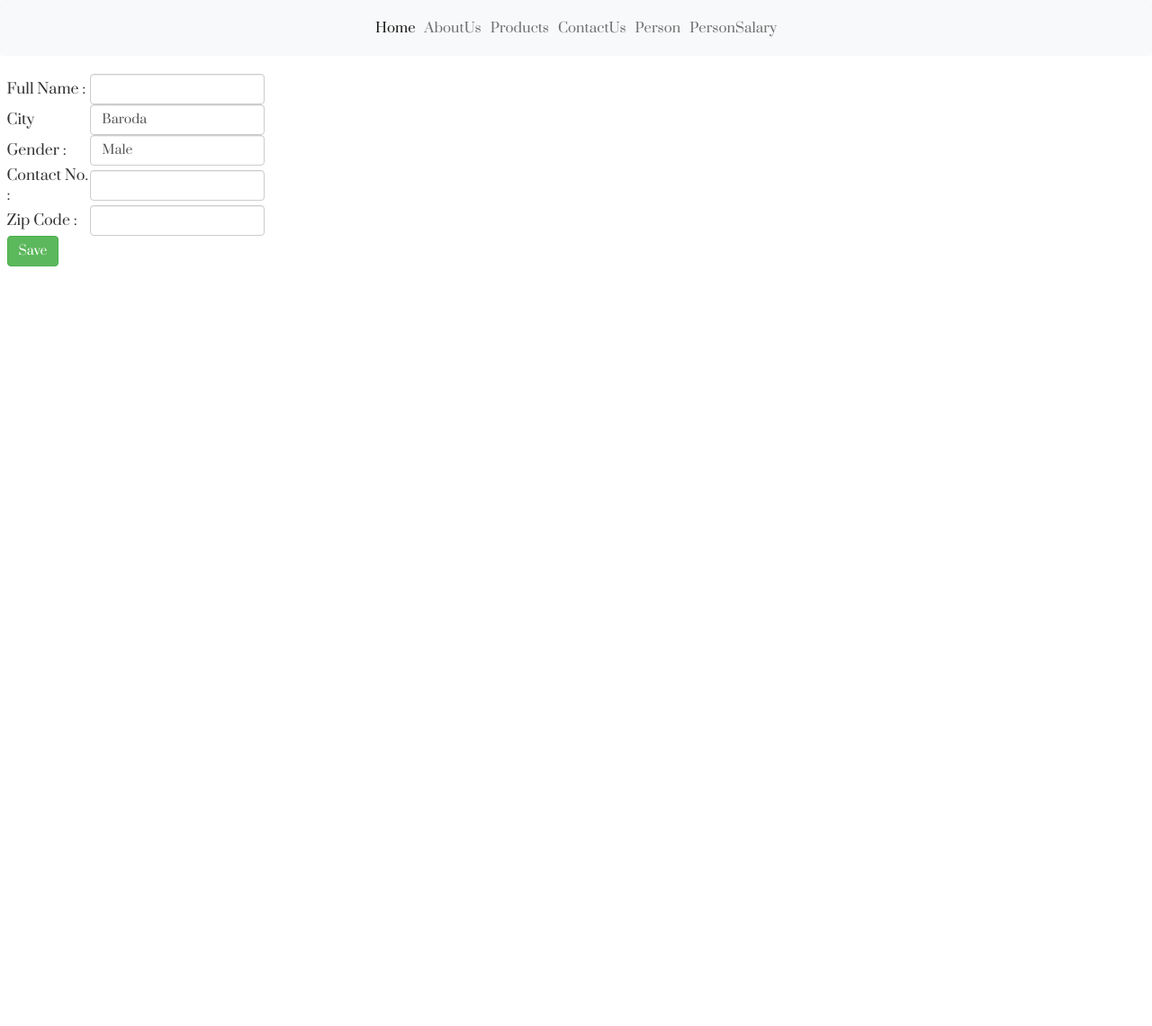
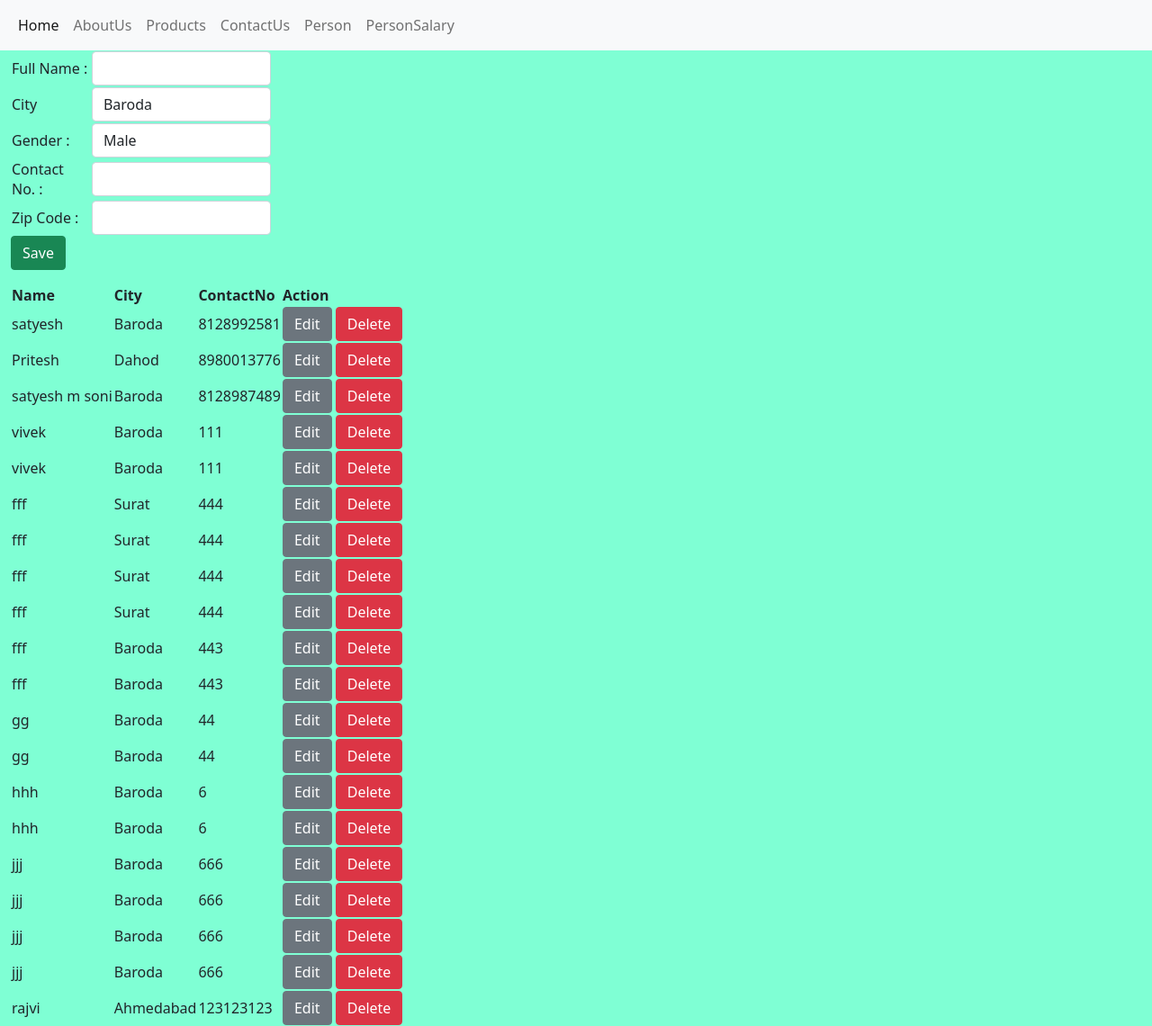
Before and after one commit to soni743/djangoexamples, a Django app: page /person/ in a window 1280 px wide. Shown: the whole page at 90% size. Before the commit the page ends 296 px from the top, so only its background shows below. Run offline with Django 3.2, Linux system fonts and the light colour scheme; data comes from the database, SQL or seed files in the repository; both versions use the stored data as it was after the commit; some libraries are stand-ins or nearby versions.

Commit message:
View Data After Insertion is Saved

```diff
--- a/myapp/forms.py
+++ b/myapp/forms.py
@@ -1,3 +1,4 @@
+from django import forms
 from django.forms import ModelForm
 from .models import *
 
@@ -6,7 +7,13 @@
         model = Person
         fields = '__all__'
 
+
+
 class PersonSalaryForm(ModelForm):
     class Meta:
         model = PersonSalary
         fields='__all__'
+        widgets={
+            'userperson': forms.Select(attrs={'class':'form-control common inp_s1'}),
+            'salary':forms.NumberInput(attrs={'class':'form-control common inp_s2', 'placeholder':'user'}),
+        }
--- a/myapp/models.py
+++ b/myapp/models.py
@@ -13,6 +13,7 @@
     gender = models.CharField(max_length=10, choices=GENDER, default='Male',verbose_name="Gender :")
 
     CITY = (
+        ('','Select'),
         ('Baroda','Baroda'),
         ('Surat','Surat'),
         ('Ahmedabad','Ahmedabad')
@@ -25,7 +26,7 @@
         return  f"{self.name}"
 
 class PersonSalary(models.Model):
-    userperson = models.ForeignKey(Person, on_delete=models.CASCADE,verbose_name="Person Name :")
+    userperson = models.ForeignKey(Person, on_delete=models.CASCADE,verbose_name="Person Name :", default=None, null=True)
     salary = models.IntegerField(null=True)
 
     def __str__(self):
--- a/myapp/static/css/tablestyle.css
+++ b/myapp/static/css/tablestyle.css
@@ -10,3 +10,7 @@
 table{
     width: 50%;
 }
+
+.common{
+    color:dodgerblue;
+}
--- a/myapp/templates/index.html
+++ b/myapp/templates/index.html
@@ -4,31 +4,7 @@
     <head>
         <link href="https://cdn.jsdelivr.net/npm/bootstrap@5.0.0-beta1/dist/css/bootstrap.min.css" rel="stylesheet" integrity="sha384-giJF6kkoqNQ00vy+HMDP7azOuL0xtbfIcaT9wjKHr8RbDVddVHyTfAAsrekwKmP1" crossorigin="anonymous">
         <link rel="stylesheet" href="{% static 'css/custom.css' %}">
-        <!-- Font awesome -->
-        <link href="{% static 'css/font-awesome.css' %}" rel="stylesheet">
-        <!-- Bootstrap -->
-        <link href="{% static 'css/bootstrap.css' %}" rel="stylesheet">
-        <!-- Slick slider -->
-        <link rel="stylesheet" type="text/css" href="{% static 'css/slick.css' %}">
-        <!-- Date Picker -->
-        <link rel="stylesheet" type="text/css" href="{% static 'css/bootstrap-datepicker.css' %}">
-        <!-- Gallery Lightbox -->
-        <link href="{% static 'css/magnific-popup.css' %}" rel="stylesheet">
-        <!-- Theme color -->
-        <link id="switcher" href="{% static 'css/theme-color/default-theme.css' %}" rel="stylesheet">
 
-        <!-- Main style sheet -->
-        <link href="{% static  'css/style.css' %}" rel="stylesheet">
-
-
-        <!-- Google Fonts -->
-
-        <!-- Prata for body  -->
-        <link href='https://fonts.googleapis.com/css?family=Prata' rel='stylesheet' type='text/css'>
-        <!-- Tangerine for small title -->
-        <link href='https://fonts.googleapis.com/css?family=Tangerine' rel='stylesheet' type='text/css'>
-        <!-- Open Sans for title -->
-        <link href='https://fonts.googleapis.com/css?family=Open+Sans' rel='stylesheet' type='text/css'>
     </head>
 
     <body>
@@ -51,22 +27,6 @@
         <script src="https://cdn.jsdelivr.net/npm/@popperjs/core@2.5.4/dist/umd/popper.min.js" integrity="sha384-q2kxQ16AaE6UbzuKqyBE9/u/KzioAlnx2maXQHiDX9d4/zp8Ok3f+M7DPm+Ib6IU" crossorigin="anonymous"></script>
         <script src="https://cdn.jsdelivr.net/npm/bootstrap@5.0.0-beta1/dist/js/bootstrap.min.js" integrity="sha384-pQQkAEnwaBkjpqZ8RU1fF1AKtTcHJwFl3pblpTlHXybJjHpMYo79HY3hIi4NKxyj" crossorigin="anonymous"></script>
 
-          <!-- jQuery library -->
-        <script src="{% static 'js/jquery.min.js' %}"></script>
-        <!-- Include all compiled plugins (below), or include individual files as needed -->
-        <script src="{% static 'js/bootstrap.js' %}"></script>
-        <!-- Slick slider -->
-        <script type="text/javascript" src="{% static 'js/slick.js' %}"></script>
-        <!-- Counter -->
-        <script type="text/javascript" src="{% static 'js/simple-animated-counter.js' %}"></script>
-        <!-- Gallery Lightbox -->
-        <script type="text/javascript" src="{% static  'js/jquery.magnific-popup.min.js' %}"></script>
-        <!-- Date Picker -->
-        <script type="text/javascript" src="{% static 'js/bootstrap-datepicker.js' %}"></script>
-        <!-- Ajax contact form  -->
-        <script type="text/javascript" src="{% static 'js/app.js' %}"></script>
 
-        <!-- Custom js -->
-        <script src="{% static 'js/custom.js' %}"></script>
     </body>
 </html>
--- a/myapp/templates/person.html
+++ b/myapp/templates/person.html
@@ -9,32 +9,57 @@
                 <!-- {{form.as_p}} -->
                 <table>
                     <tr>
-                        <td>{{form.name.label}}</td>
-                        <td>{{form.name}}</td>
+                        <td>{{forms.name.label}}</td>
+                        <td>{{forms.name}}</td>
                     </tr>
                     <tr>
-                        <td>{{form.city.label}}</td>
-                        <td>{{form.city}}</td>
+                        <td>{{forms.city.label}}</td>
+                        <td>{{forms.city}}</td>
                     </tr>
                     <tr>
-                        <td>{{form.gender.label}}</td>
-                        <td>{{form.gender}}</td>
+                        <td>{{forms.gender.label}}</td>
+                        <td>{{forms.gender}}</td>
                     </tr>
 
                     <tr>
-                        <td>{{form.contactno.label}}</td>
-                        <td>{{form.contactno}}</td>
+                        <td>{{forms.contactno.label}}</td>
+                        <td>{{forms.contactno}}</td>
                     </tr>
                     <tr>
-                        <td>{{form.zipcode.label}}</td>
-                        <td>{{form.zipcode}}</td>
+                        <td>{{forms.zipcode.label}}</td>
+                        <td>{{forms.zipcode}}</td>
                     </tr>
                 </table>
 
                 <button type='submit' class='btn btn-success'>Save</button>
+
             </form>
         </div>
     </div>
+
+    <div class="row">
+       <div class="col-md-12">
+            <table>
+                <tr>
+                    <th>Name</th>
+                    <th>City</th>
+                    <th>ContactNo</th>
+                    <th>Action</th>
+                </tr>
+                {% for data in datas %}
+                    <tr>
+                        <td>{{data.name}}</td>
+                        <td>{{data.city}}</td>
+                        <td>{{data.contactno}}</td>
+                        <td>
+                            <button type='submit' class='btn btn-secondary'>Edit</button>
+                            <button type='submit' class='btn btn-danger'>Delete</button>
+                        </td>
+                    </tr>
+                {% endfor %}
+            </table>
+       </div>
+   </div>
    <script>
        const inputfield = document.getElementsByTagName('input')
        for(let i in inputfield)
--- a/myapp/urls.py
+++ b/myapp/urls.py
@@ -7,6 +7,6 @@
    path("about/",Aboutus, name='aboutuspage'),
    path("products/",Products, name='productpage'),
    path("contact/",Contacts, name='contactpage'),
-   path("person/",Person, name='personpage'),
+   path("person/",PersonFunction, name='personpage'),
    path("personsalary/",PersonSalary, name='personsalarypage'),
 ]
--- a/myapp/views.py
+++ b/myapp/views.py
@@ -2,6 +2,7 @@
 from django.http import HttpResponse
 from django.contrib import messages
 from .forms import  *
+from .models import  *
 # Create your views here.
 
 def test(req):
@@ -31,16 +32,17 @@
 def Contacts(req):
     return render(req,'contactus.html',{'email':'soni7431@gmail.com'})
 
-def Person(req):
+def PersonFunction(req):
     form = PersonForm()
+    formdata = Person.objects.all()
     if req.method == 'POST':
         form = PersonForm(req.POST)
         if form.is_valid():
             form.save()
             print('Saved')
-
     context = {
-        'form' : PersonForm
+        'forms' : form,
+        'datas' : formdata
     }
     return render(req,'person.html',context)
 
@@ -50,7 +52,7 @@
         form = PersonSalaryForm(req.POST)
         if form.is_valid():
             form.save()
-            messages.success(req, 'User Salary Saved!')
+            messages.error(req, 'User Salary Saved!')
 
     context={
         'form' : PersonSalaryForm
--- a/myproject/settings.py
+++ b/myproject/settings.py
@@ -123,3 +123,7 @@
 STATICFILES_DIRS = [
     BASE_DIR / "static",
 ]
+
+# Messages Tag Change
+from django.contrib.messages import constants as messages
+MESSAGE_TAGS = { messages.ERROR:'danger' }
```
Also changed, not shown: myapp/templates/personsalary.html (+5 -5 lines), db.sqlite3.
